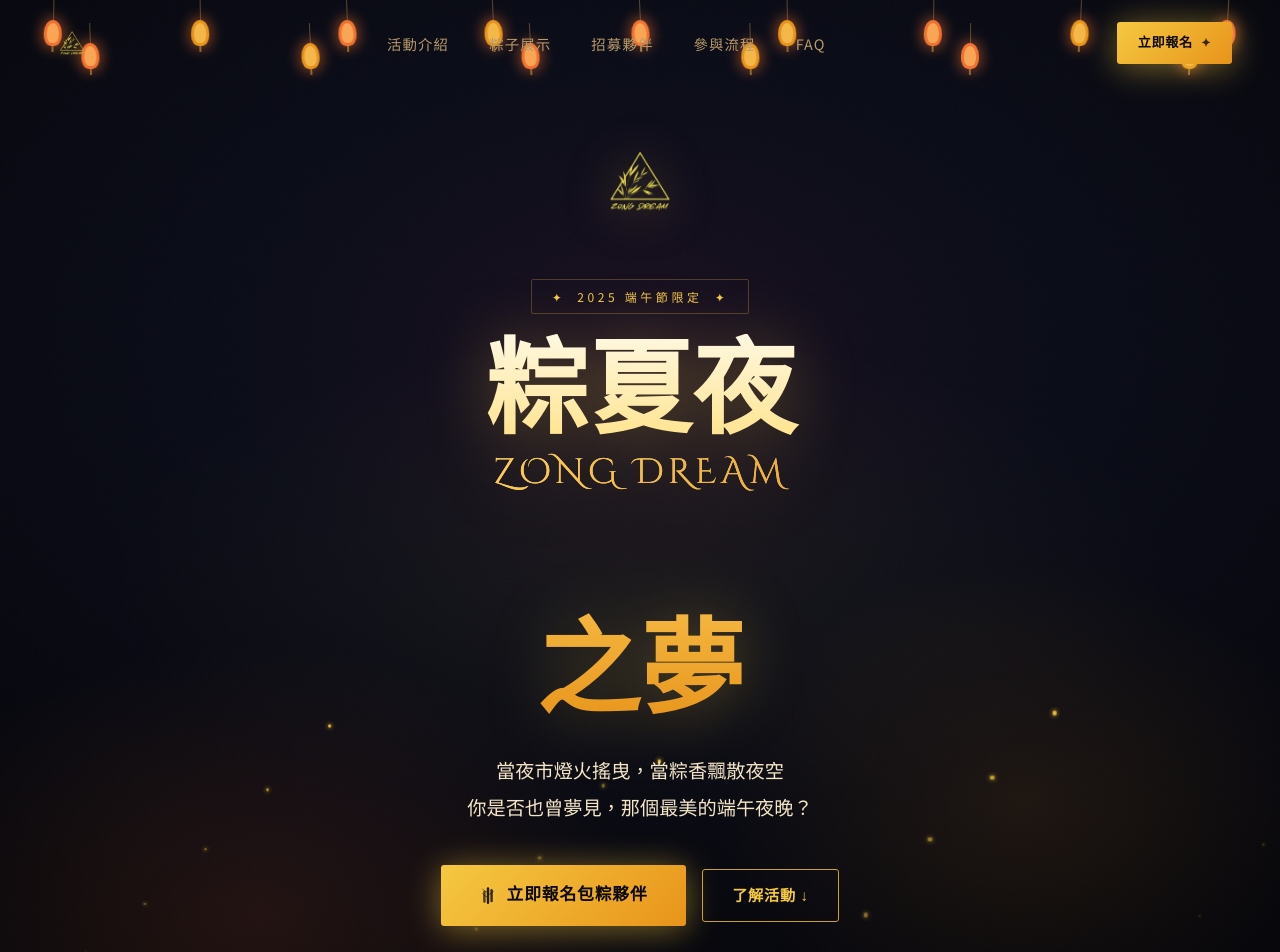
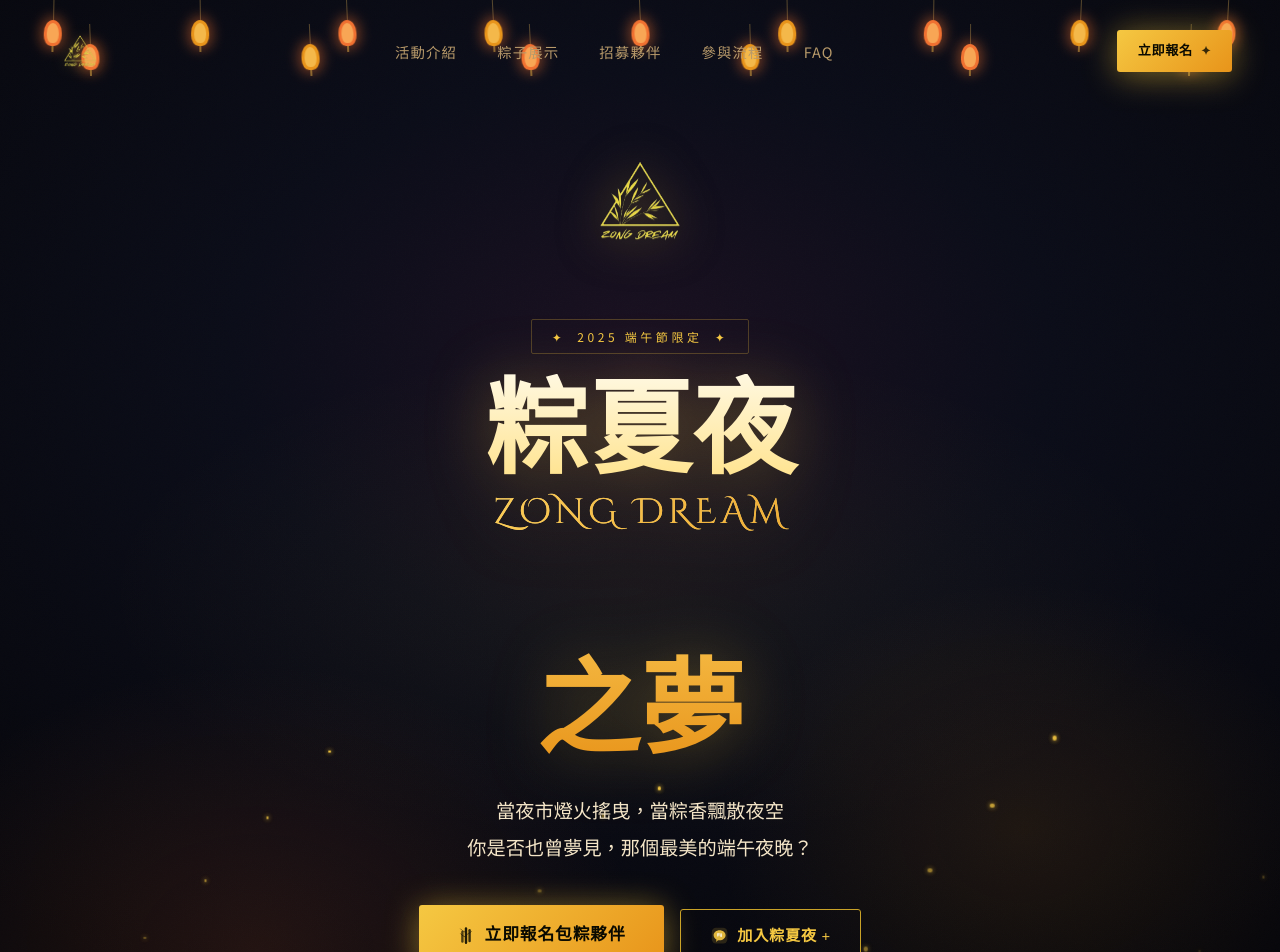
Before and after one commit to sumucheng158-design/zong-dream, a React (Create React App) app: page / in a window 1280 px wide. Shown: the top 952 px of the page. Built offline with nearby package versions, Linux system fonts and the light colour scheme.

Commit message:
1050update

```diff
--- a/src/components/FAQ.css
+++ b/src/components/FAQ.css
@@ -97,17 +97,11 @@
   border-color: var(--gold);
 }
 
-/* Use CSS animation rather than max-height hack — more reliable with hidden attr */
+/* Answer panel — controlled purely by CSS class, no hidden attribute */
 .faq-answer {
   overflow: hidden;
+  max-height: 0;
   transition: max-height 0.4s ease, padding 0.3s ease;
-  max-height: 0;
-}
-/* Override [hidden] to allow transition */
-.faq-answer[hidden] {
-  display: block;
-  max-height: 0;
-  padding-bottom: 0;
   visibility: hidden;
 }
 .faq-item.open .faq-answer {
--- a/src/components/FAQ.js
+++ b/src/components/FAQ.js
@@ -84,7 +84,7 @@ export default function FAQ() {
                   id={`faq-answer-${item.id}`}
                   role="region"
                   aria-labelledby={`faq-btn-${item.id}`}
-                  hidden={!isOpen}
+                  aria-hidden={!isOpen}
                 >
                   <p>{item.a}</p>
                 </div>
--- a/src/components/Hero.css
+++ b/src/components/Hero.css
@@ -124,8 +124,8 @@
   margin-bottom: 1.5rem;
 }
 .hero-logo {
-  width: 120px;
-  height: 120px;
+  width: 160px;
+  height: 160px;
   object-fit: contain;
   filter: drop-shadow(0 0 24px rgba(245,200,66,0.5));
   animation: float 4s ease-in-out infinite;
@@ -196,6 +196,11 @@
 .hero-cta-main {
   font-size: 1.05rem !important;
   padding: 1rem 2.4rem !important;
+}
+.hero-cta-line {
+  display: inline-flex;
+  align-items: center;
+  gap: 0.5rem;
 }
 
 /* Stats bar */
@@ -270,7 +275,8 @@
 
 @media (max-width: 600px) {
   .hero { padding: 7rem 1.5rem 5rem; }
-  .hero-logo { width: 90px; height: 90px; }
+  .hero-logo { width: 120px; height: 120px; }
+  .hero-cta-line { display: inline-flex; align-items: center; gap: 0.5rem; }
   .hero-stats { gap: 1.5rem; padding: 1rem 1.5rem; }
   .stat-num { font-size: 1.1rem; }
   .hero-cta-group { flex-direction: column; }
--- a/src/components/Hero.js
+++ b/src/components/Hero.js
@@ -2,6 +2,7 @@ import React from 'react';
 import './Hero.css';
 
 const FORM_URL = 'https://www.surveycake.com/s/K9BoY';
+const LINE_URL = 'https://line.me/ti/g/zongdream2025'; // 替換為實際 LINE 社群連結
 
 const IconBamboo = () => (
   <svg viewBox="0 0 32 32" fill="none" xmlns="http://www.w3.org/2000/svg" aria-hidden="true" className="hero-btn-icon">
@@ -11,6 +12,14 @@ const IconBamboo = () => (
     <path d="M13 10 Q8 8 6 5" stroke="currentColor" strokeWidth="1.5" strokeLinecap="round" opacity="0.6"/>
     <path d="M17 14 Q22 12 24 9" stroke="currentColor" strokeWidth="1.5" strokeLinecap="round" opacity="0.6"/>
     <path d="M13 18 Q8 16 6 13" stroke="currentColor" strokeWidth="1.5" strokeLinecap="round" opacity="0.6"/>
+  </svg>
+);
+
+const IconLine = () => (
+  <svg viewBox="0 0 32 32" fill="none" xmlns="http://www.w3.org/2000/svg" aria-hidden="true" className="hero-btn-icon">
+    <rect x="3" y="3" width="26" height="26" rx="7" fill="currentColor" opacity="0.15"/>
+    <path d="M16 7C10.477 7 6 10.81 6 15.5c0 3.07 1.96 5.76 4.9 7.31-.19.7-.69 2.53-.79 2.92-.12.48.17.47.36.34.15-.1 2.4-1.63 3.37-2.29.69.1 1.41.15 2.16.15 5.523 0 10-3.81 10-8.5S21.523 7 16 7z" fill="currentColor" opacity="0.9"/>
+    <path d="M13 17v-4M13 13h2.5M13 15h2M19 17v-4M17 13v4h2" stroke="white" strokeWidth="1.3" strokeLinecap="round" strokeLinejoin="round"/>
   </svg>
 );
 
@@ -82,7 +91,7 @@ export default function Hero() {
       {/* Content */}
       <div className="hero-content">
         <div className="hero-logo-wrap fade-in visible">
-          <img src="/logo.png" alt="粽夏夜 ZONG DREAM" className="hero-logo" width="120" height="120" />
+          <img src="/logo.png" alt="粽夏夜 ZONG DREAM" className="hero-logo" width="160" height="160" />
         </div>
 
         <div className="hero-tag fade-up visible delay-1" aria-label="2025 端午節限定">
@@ -110,8 +119,14 @@ export default function Hero() {
           >
             <IconBamboo /> 立即報名包粽夥伴
           </a>
-          <a href="#about" className="btn-outline">
-            了解活動 ↓
+          <a
+            href={LINE_URL}
+            target="_blank"
+            rel="noopener noreferrer"
+            className="btn-outline hero-cta-line"
+            aria-label="加入粽夏夜 LINE 社群（開啟新視窗）"
+          >
+            <IconLine /> 加入粽夏夜 +
           </a>
         </div>
 
--- a/src/components/Navbar.css
+++ b/src/components/Navbar.css
@@ -26,7 +26,7 @@
 }
 
 .navbar-logo img {
-  height: 48px;
+  height: 64px;
   width: auto;
   display: block;
   filter: drop-shadow(0 0 8px rgba(245,200,66,0.4));
```
